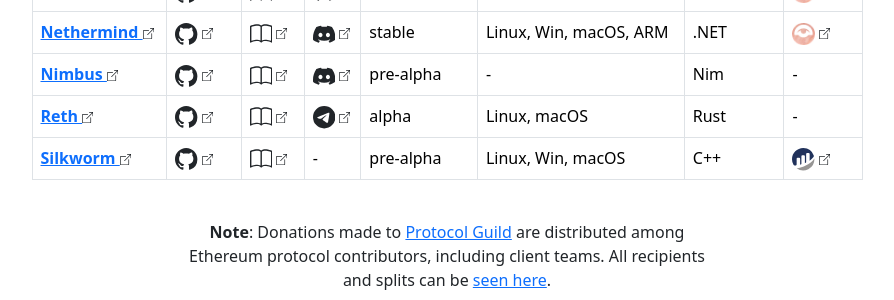
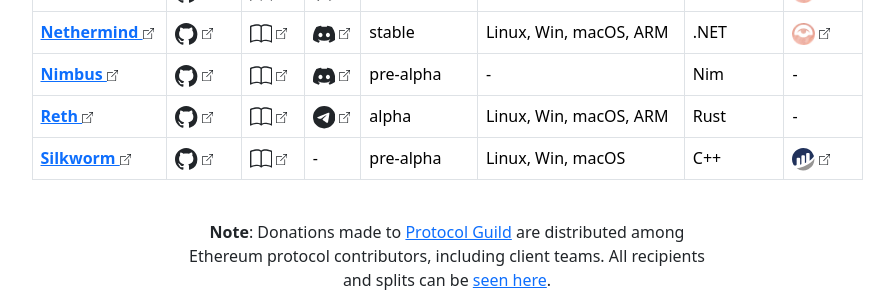
Before and after one commit to etheralpha/clientdiversity-org, a Jekyll site: the page built from index.md, in a window 1280 px wide and 900 px high, scrolled down 3425 px. Shown: the part 155-455 px from the top of the window, without its empty margins (193-1087 px from the left). Built offline with Jekyll 4.4.1, drawn with Linux system fonts in a browser that asks for light colours.

Commit message:
Update clients-execution.yml

```diff
--- a/_data/clients-execution.yml
+++ b/_data/clients-execution.yml
@@ -89,12 +89,12 @@
 #   donate: n/a
 #   opensource: true
 - name: Reth
-  link: https://github.com/paradigmxyz/reth
+  link: https://paradigmxyz.github.io/reth/
   github: https://github.com/paradigmxyz/reth
-  docs: https://github.com/paradigmxyz/reth/tree/main/docs
+  docs: https://paradigmxyz.github.io/reth/
   chat: https://t.me/paradigm_reth
   status: alpha
-  support: Linux, macOS
+  support: Linux, Win, macOS, ARM
   lang: Rust
   donate:
   opensource: true
```
